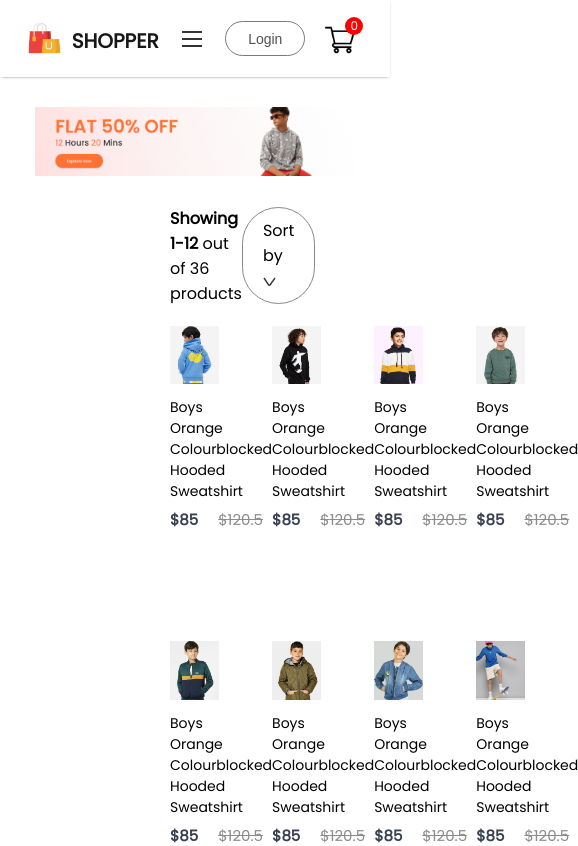
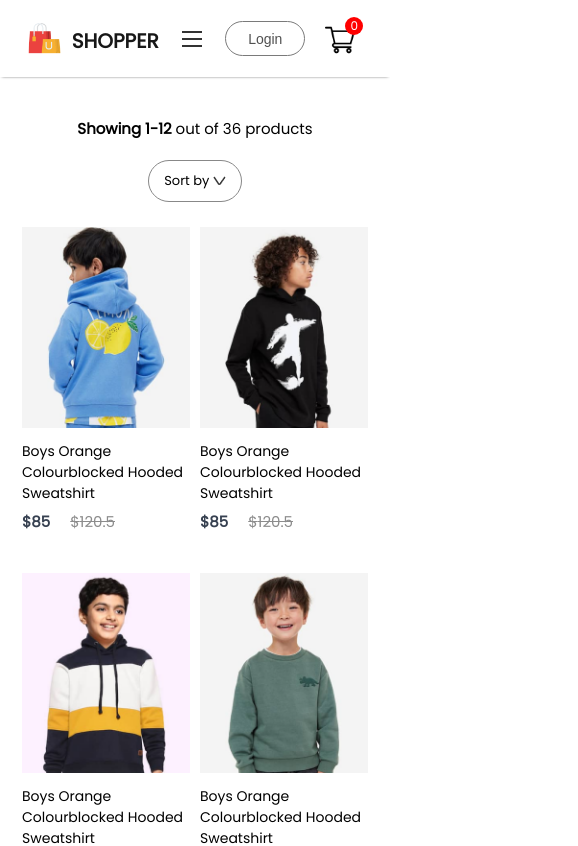
Before and after one commit to Jankarurosu/e-commerce-react, a React (Vite) app: page /kids in a window 390 px wide. Shown: the top 846 px of the page, 578 px wide, since content can reach past the window. Built offline with nearby package versions, Linux system fonts and the light colour scheme.

Commit message:
Implementa el modo responsivo en ShopCategory

```diff
--- a/src/pages/ShopCategory.jsx
+++ b/src/pages/ShopCategory.jsx
@@ -10,7 +10,6 @@ export const ShopCategory = (props) => {
 
     return (
         <div className="shop-category">
-            <img className='shopcategory-banner' src={props.banner} alt="" />
             <div className="shopcategory-indexSort">
                 <p>
                     <span>Showing 1-12</span> out of 36 products
--- a/src/pages/css/ShopCategory.css
+++ b/src/pages/css/ShopCategory.css
@@ -1,14 +1,14 @@
-.shopcategory-banner {
-    display: block;
-    margin: 30px auto;
-    width: 82%;
+.shop-category {
+    margin-top: 40px;
 }
 
 .shopcategory-indexSort {
     display: flex;
-    margin: 0px 170px;
+    margin: 25px 170px;
     justify-content: space-between;
     align-items: center;
+    text-align: center;
+    flex-wrap: wrap;
 }
 
 .shopcategory-sort {
@@ -22,17 +22,18 @@
 }
 
 .shopcategory-products {
-    margin: 20px 170px;
-    display: grid;
-    grid-template-columns: 1fr 1fr 1fr 1fr;
-    row-gap: 80px;
+    margin: 20px;
+    display: flex;
+    flex-wrap: wrap;
+    justify-content: center;
+    gap: 25px;
 }
 
 .shopcategory-loadmore {
     display: flex;
     justify-content: center;
     align-items: center;
-    margin: 130px auto;
+    margin: 100px auto 130px;
     width: 235px;
     height: 70px;
     border-radius: 75px;
@@ -41,3 +42,41 @@
     font-size: 20px;
     font-weight: 500;
 }
+
+@media (max-width: 1250px) {
+
+    .shopcategory-products {
+        gap: 20px;
+    }
+}
+
+@media (max-width: 768px) {
+    .shopcategory-indexSort {
+        margin: 25px 50px;
+        flex-direction: column;
+        align-items: center;
+        gap: 20px;
+    }
+
+    .shopcategory-products {
+        gap: 15px;
+    }
+}
+
+@media (max-width: 480px) {
+    .shopcategory-indexSort {
+        margin: 25px 20px;
+        font-size: 15px;
+    }
+
+    .shopcategory-sort {
+        padding: 10px 15px;
+        border-radius: 40px;
+        border: 1px solid #888;
+        font-size: 13px;
+    }
+
+    .shopcategory-products {
+        gap: 10px;
+    }
+}
```
